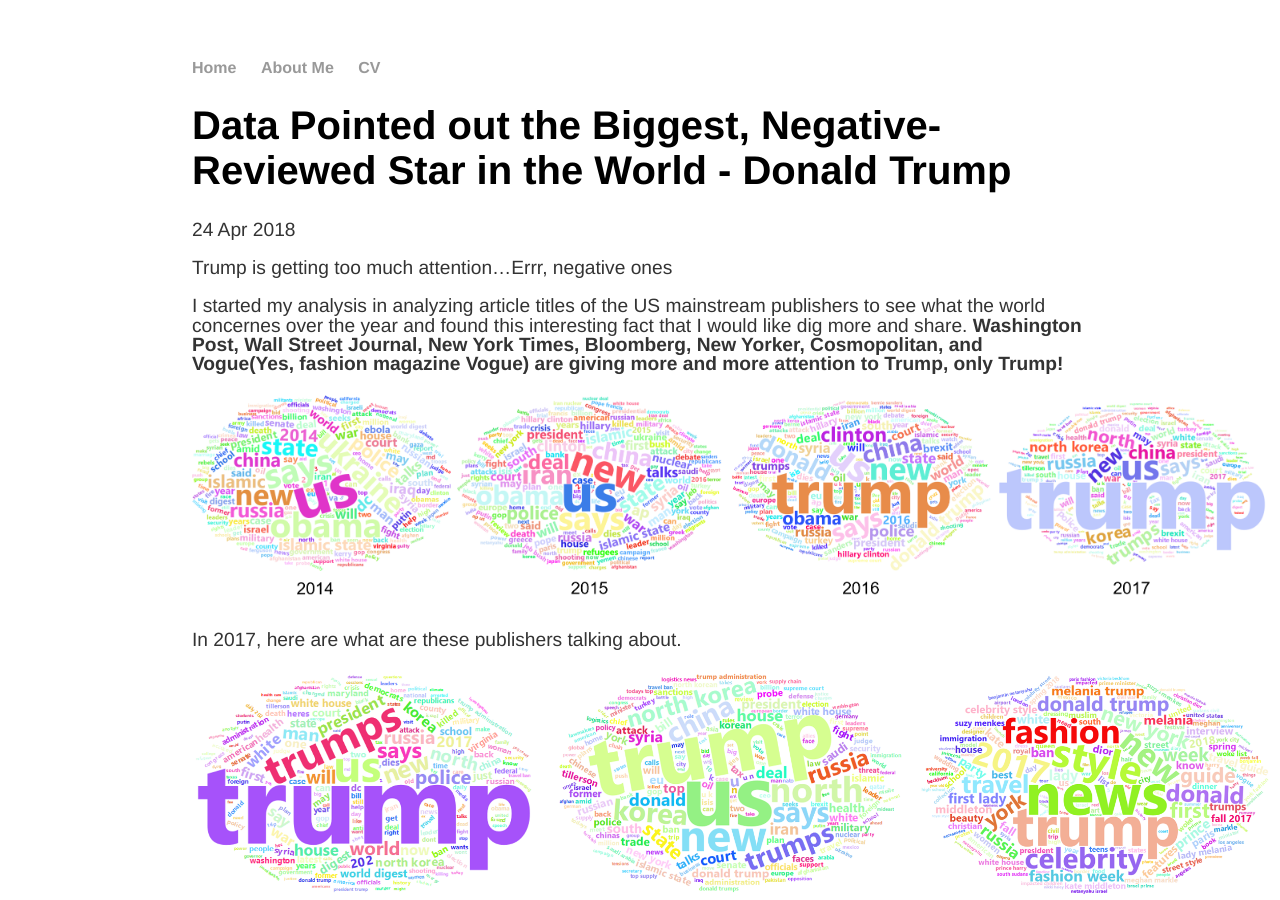
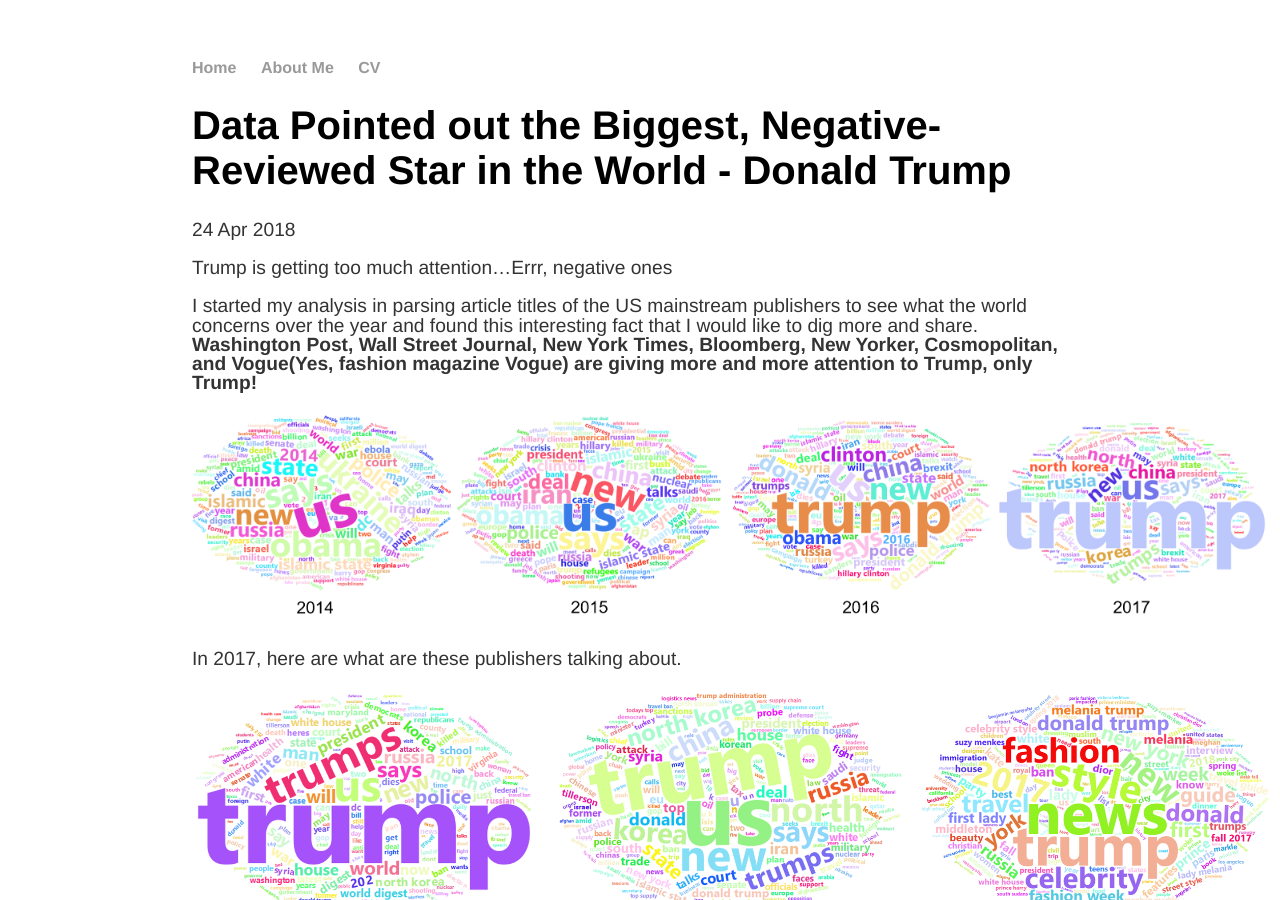
Before and after one commit to elodielu/elodielu.github.io, a Jekyll site: the page built from _posts/2018-04-19-text-analysis-media.md, in a window 1280 px wide and 900 px high. Built offline with Jekyll 4.4.1, drawn with Linux system fonts in a browser that asks for light colours.

Commit message:
Update 2018-04-19-text-analysis-media.md

```diff
--- a/_posts/2018-04-19-text-analysis-media.md
+++ b/_posts/2018-04-19-text-analysis-media.md
@@ -6,7 +6,7 @@ date: 2018-04-24
 
 Trump is getting too much attention...Errr, negative ones
 
-I started my analysis in analyzing article titles of the US mainstream publishers to see what the world concernes over the year and found this interesting fact that I would like dig more and share.  **Washington Post, Wall Street Journal, New York Times, Bloomberg, New Yorker, Cosmopolitan, and Vogue(Yes, fashion magazine Vogue) are giving more and more attention to Trump, only Trump!**
+I started my analysis in parsing article titles of the US mainstream publishers to see what the world concerns over the year and found this interesting fact that I would like to dig more and share.  **Washington Post, Wall Street Journal, New York Times, Bloomberg, New Yorker, Cosmopolitan, and Vogue(Yes, fashion magazine Vogue) are giving more and more attention to Trump, only Trump!**
 
 <img src="https://elodielu.github.io/picture/wordcloud.png" width = "1080">
 
```
